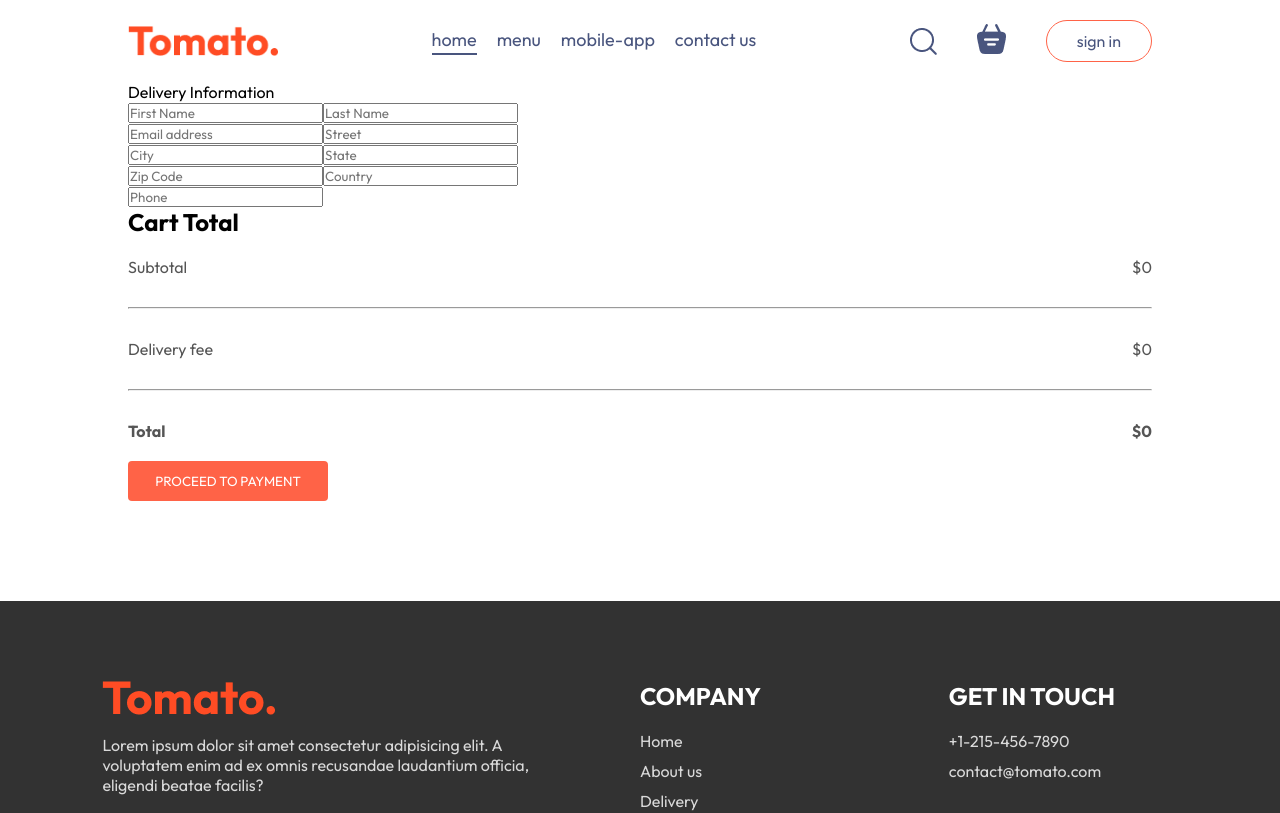
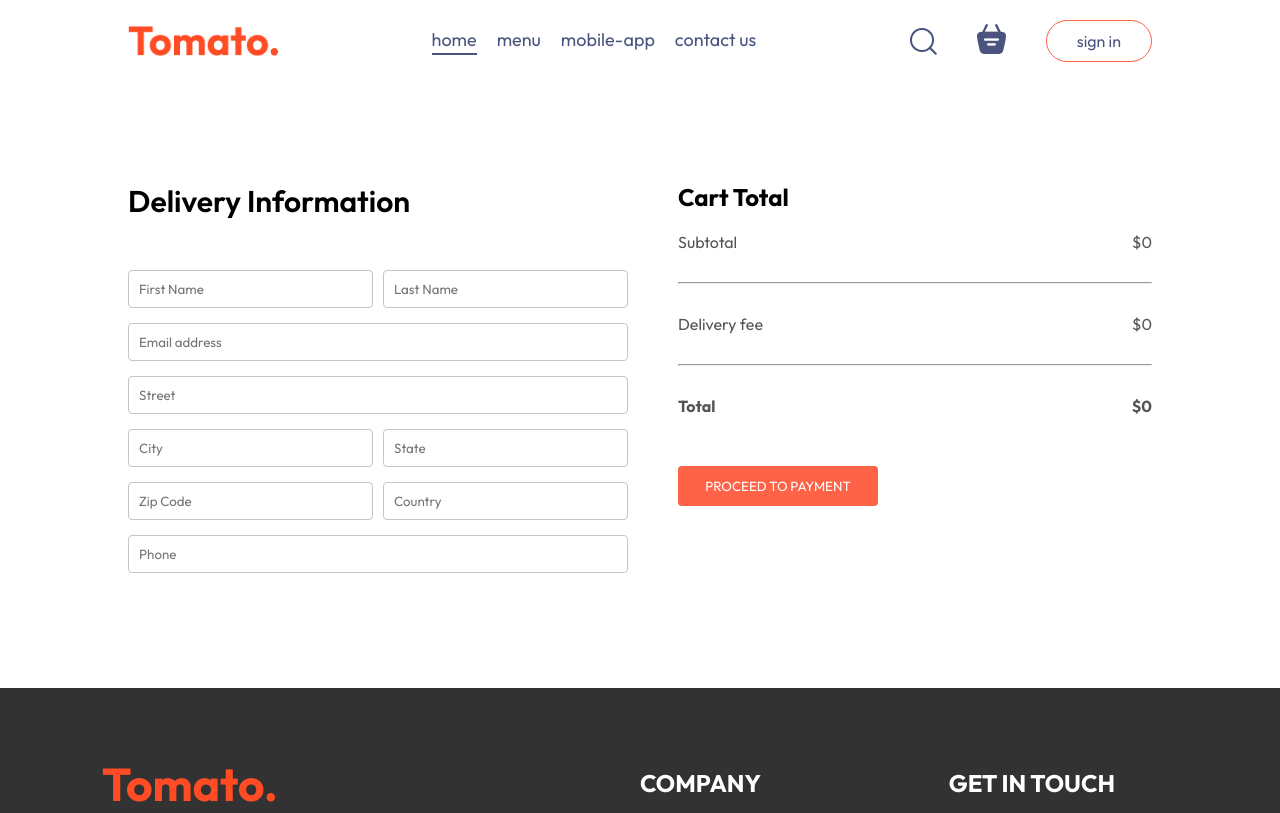
Before and after one commit to Akash-Sharma-2002/Food-App, a React (Vite) app in the folder Frontend/: page /order in a window 1280 px wide. Shown: the top 813 px of the page. Built offline with nearby package versions, Linux system fonts and the light colour scheme.

Commit message:
PlaceOrder.css: page styling done

```diff
--- a/Frontend/src/pages/PlaceOrder/PlaceOrder.css
+++ b/Frontend/src/pages/PlaceOrder/PlaceOrder.css
@@ -0,0 +1,40 @@
+.place-order {
+  display: flex;
+  align-items: start;
+  justify-content: space-between;
+  gap: 50px;
+  margin-top: 100px;
+}
+
+.place-order-left {
+  width: 100%;
+  max-width: max(30%, 500px);
+}
+.place-order-left .title {
+  font-size: 30px;
+  font-weight: 600;
+  margin-bottom: 50px;
+}
+
+.place-order-left input {
+  margin-bottom: 15px;
+  width: 100%;
+  padding: 10px;
+  border: 1px solid #c5c5c5;
+  border-radius: 4px;
+  outline-color: tomato;
+}
+
+.place-order-left .multi-fields {
+  display: flex;
+  gap: 10px;
+}
+
+.place-order-right {
+  width: 100%;
+  max-width: max(40%, 500px);
+}
+
+.place-order .cart-total button {
+  margin-top: 30px;
+}
```
